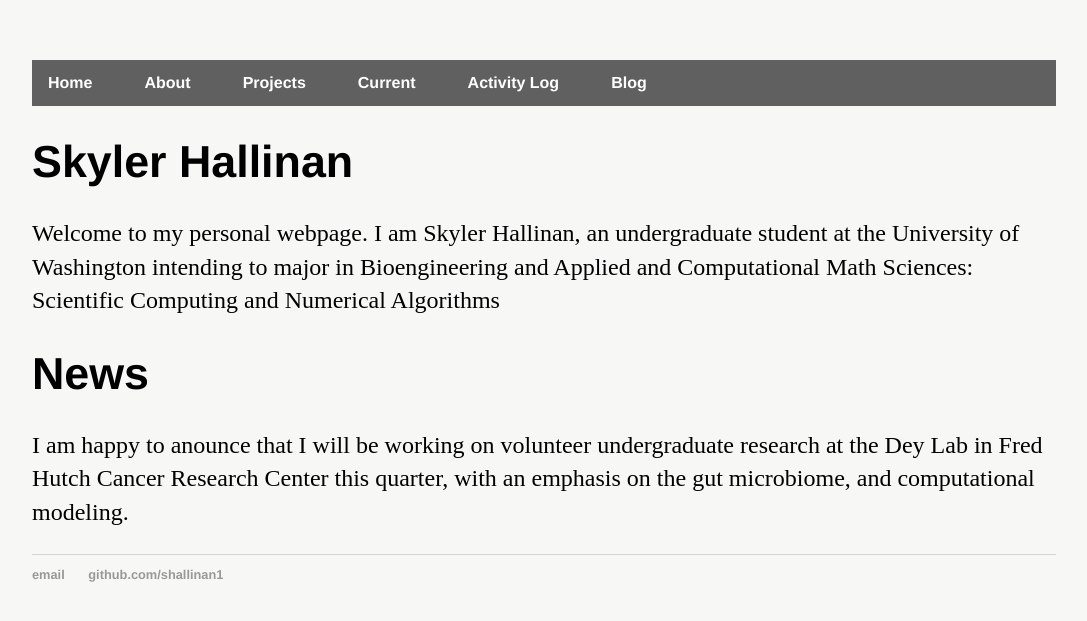
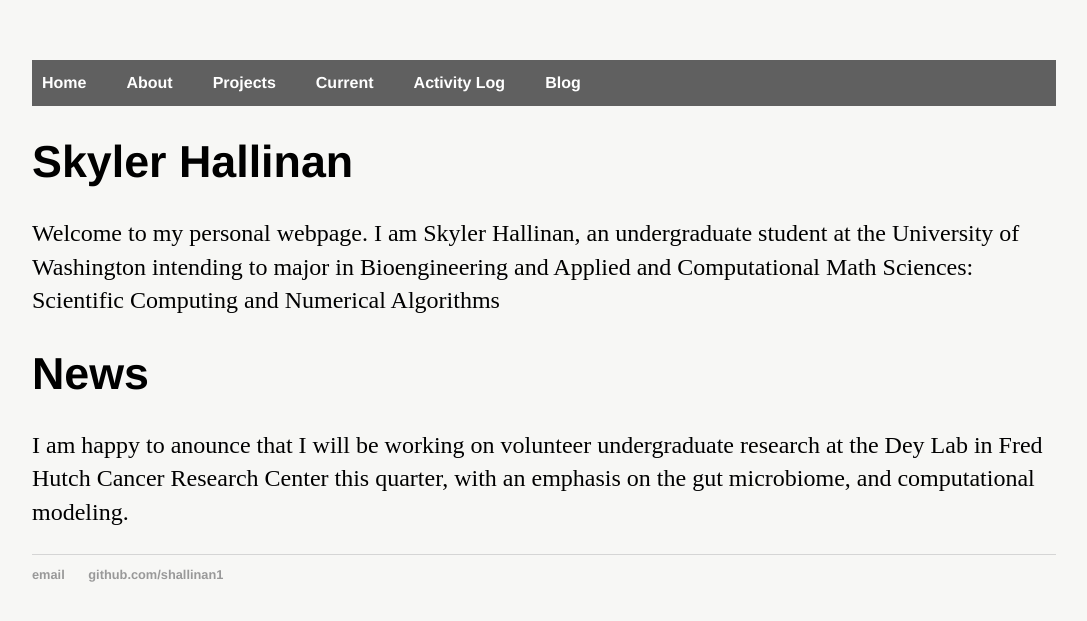
Before and after one commit to shallinan1/shallinan1.github.io, a Jekyll site: the page built from index.md, in a window 1280 px wide. Shown: the top 621 px of the page, without its empty margins (96-1183 px from the left). Built offline with Jekyll 4.4.1, drawn with Linux system fonts in a browser that asks for light colours; our own code applies the rules of GitHub Pages for plain Markdown files.

Commit message:
padding change experiment

```diff
--- a/css/main.css
+++ b/css/main.css
@@ -26,7 +26,7 @@
 
 	#globalNav li a {
 		display: block;
-		padding: 14px 16px;
+		padding: 14px 10px;
 		font-size: 1em;
 		color: #FFFFFF;
 		text-decoration: none;
```
